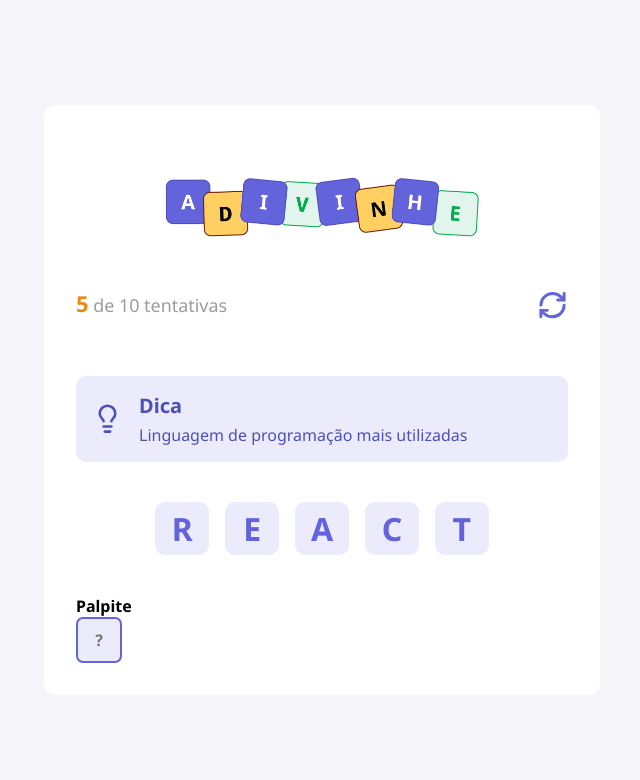
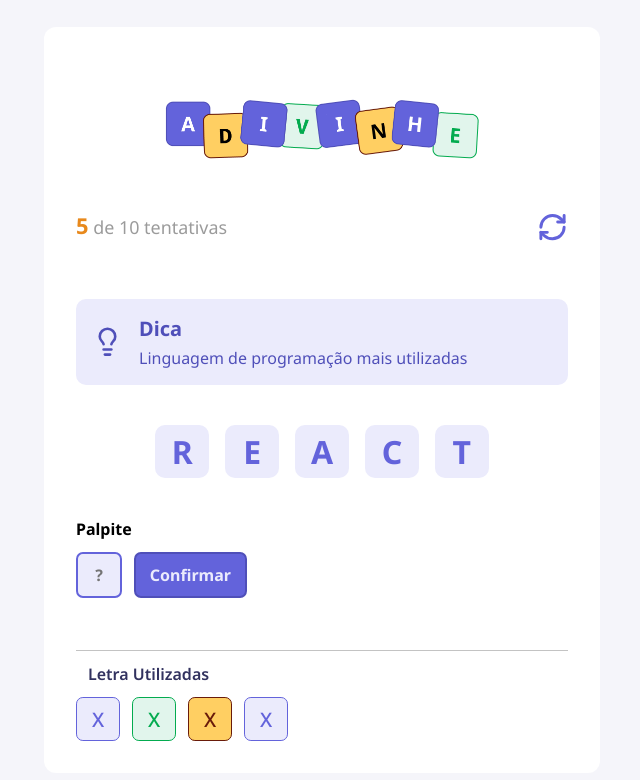
Before and after one commit to devpabloh/projeto-jogo-da-adivinhacao, a React (Vite) app in the folder jogoAdivinhacao/: page / in a window 1280 px wide. Shown: the top 780 px of the page, without its empty margins (318-958 px from the left). Built offline with nearby package versions, Linux system fonts and the light colour scheme.

Commit message:
adicionando os componentes letters e lettersUsed, criando a lógica para os estilos quando acertar e errar

```diff
--- a/jogoAdivinhacao/src/App.tsx
+++ b/jogoAdivinhacao/src/App.tsx
@@ -5,6 +5,8 @@ import { Header } from './components/Header'
 import { Letters } from './components/Letters'
 import { Tip } from './components/Tip'
 import { Input } from './components/Input'
+import { Button } from './components/Button'
+import {LettersUsed} from "./components/LettersUsed"
 
 function App() {
   function handleRestartGame (){
@@ -24,9 +26,12 @@ function App() {
           <Letters value="t"/>
         </div>
         <h4>Palpite</h4>
-        <div>
+        <div className={styles.guess}>
           <Input autoFocus maxLength={1} placeholder='?'/>
+          <Button title='Confirmar'/>
         </div>
+
+        <LettersUsed/>
       </main>
     </div>
   )
--- a/jogoAdivinhacao/src/app.module.css
+++ b/jogoAdivinhacao/src/app.module.css
@@ -27,3 +27,10 @@
   gap: 1rem;
   margin: 2.5rem 0;
 }
+
+.guess{
+  display: flex;
+  gap: 0.75rem;
+
+  margin-top: 0.75rem;
+}
--- /dev/null
+++ b/jogoAdivinhacao/src/components/Button/index.tsx
@@ -0,0 +1,13 @@
+import styles from "./styles.module.css"
+
+type Props = React.ComponentProps<"button"> & {
+    title: string
+}
+
+export function Button ({title}:Props){
+    return (
+        <button type="button" className={styles.button}>
+            {title}
+        </button>
+    )
+}
--- /dev/null
+++ b/jogoAdivinhacao/src/components/Button/styles.module.css
@@ -0,0 +1,13 @@
+.button{
+    height: 2.87rem;
+    border-radius: 0.43rem;
+
+    background-color: #6363db;
+
+    border: 2px solid #4f4fb9;
+    color: #ebebfc;
+
+    padding: 0 0.87rem;
+    font-size: 1rem;
+    font-weight: 700;
+}
--- a/jogoAdivinhacao/src/components/Letters/index.tsx
+++ b/jogoAdivinhacao/src/components/Letters/index.tsx
@@ -2,11 +2,18 @@ import styles from "./styles.module.css"
 
 type Props = {
     value?: string
+    size?: "default" | "small"
+    color?: "default" | "correct" | "wrong"
 }
 
-export function Letters ({value = ""}:Props){
+export function Letters ({value = "", size = "default", color = "default"}:Props){
     return (
-        <div className={styles.letter}>
+        <div className={`
+        ${styles.letter}
+        ${size === "small" && styles.letterSmall}
+        ${color === "correct" && styles.letterCorrect}
+        ${color === "wrong" && styles.letterWrong}
+        `}>
             <span>{value}</span>
         </div>
     )
--- a/jogoAdivinhacao/src/components/Letters/styles.module.css
+++ b/jogoAdivinhacao/src/components/Letters/styles.module.css
@@ -15,3 +15,27 @@
     align-items: center;
     justify-content: center;
 }
+
+.letterSmall {
+    width: 2.75rem;
+    height: 2.75rem;
+    border-radius: 0.43rem;
+
+    font-size: 1.25rem;
+    font-weight: 500;
+    border: 1px solid #6363db;
+
+
+}
+
+.letterCorrect{
+    background-color: #e1f5ec;
+    border-color: #03ab4f;
+    color: #03ab4f;
+}
+
+.letterWrong{
+    background-color: #ffcf62;
+    border-color: #691b0a;
+    color: #691b0a;
+}
--- /dev/null
+++ b/jogoAdivinhacao/src/components/LettersUsed/index.tsx
@@ -0,0 +1,17 @@
+import styles from "./styles.module.css"
+import { Letters } from "../Letters"
+
+export function LettersUsed (){
+    return (
+        <div className={styles.LettersUsed}>
+            <h5>Letra Utilizadas</h5>
+
+            <div>
+                <Letters value="x" size="small" color="default"/>
+                <Letters value="x" size="small" color="correct"/>
+                <Letters value="x" size="small" color="wrong"/>
+                <Letters value="x" size="small"/>
+            </div>
+        </div>
+    )
+}
--- /dev/null
+++ b/jogoAdivinhacao/src/components/LettersUsed/styles.module.css
@@ -0,0 +1,18 @@
+.LettersUsed{
+    width: 100%;
+    margin-top: 3.25rem;
+    border-top: 1px solid #c3c3c3;
+}
+
+.LettersUsed > h5{
+    color: #32325f;
+    font-size: 1rem;
+    font-weight: 600;
+    margin: 0.75rem;
+}
+
+.LettersUsed > div {
+    display: flex;
+    gap: 0.75rem;
+    flex-wrap: wrap;
+}
--- a/jogoAdivinhacao/src/global.css
+++ b/jogoAdivinhacao/src/global.css
@@ -14,7 +14,7 @@ body{
   font-family: "Noto Sans", sans-serif;
 }
 
-input{
+input, button{
   font-family: "Noto Sans", sans-serif;
 }
 
--- a/jogoAdivinhacao/src/utils/words.ts
+++ b/jogoAdivinhacao/src/utils/words.ts
@@ -17,5 +17,4 @@ export const WORDS: challenge[] = [
     {id: 10, word: "Python", tip: "Linguagem de programação versátil"},
     {id: 11, word: "Django", tip: "Framework web para Python"},
     {id: 12, word: "Flask", tip: "Microframework para Python"},
-
 ]
```
